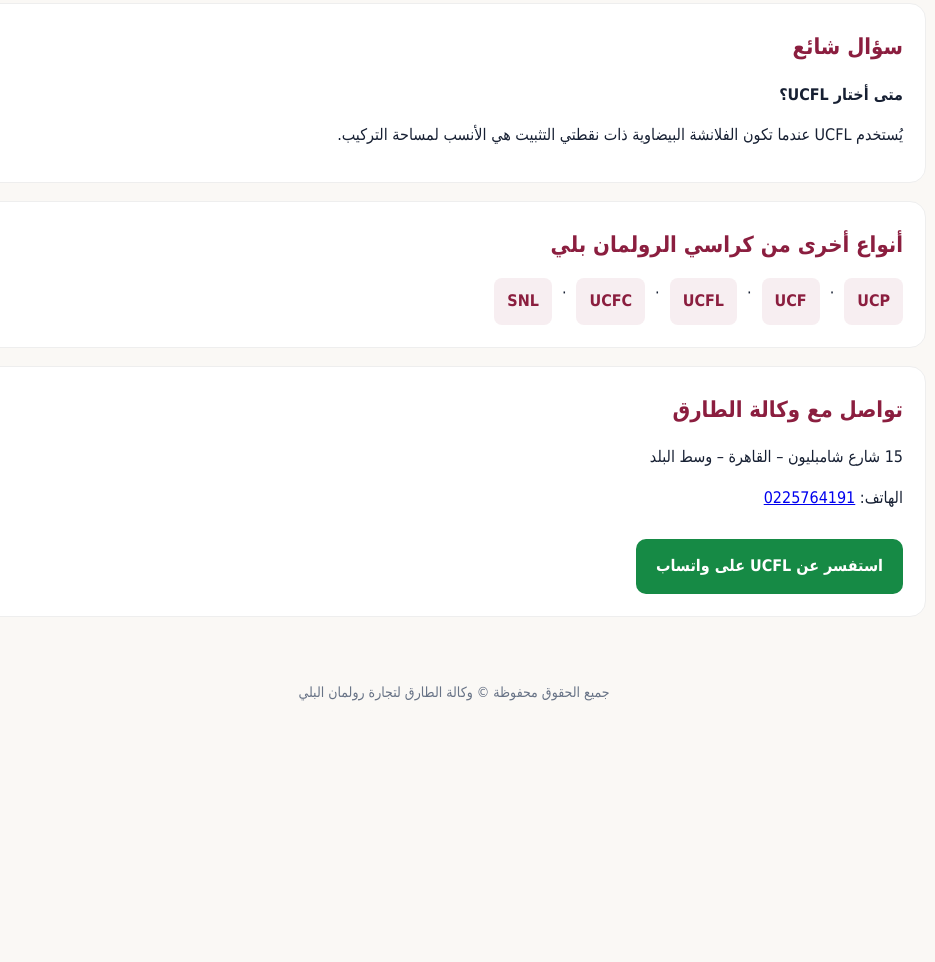
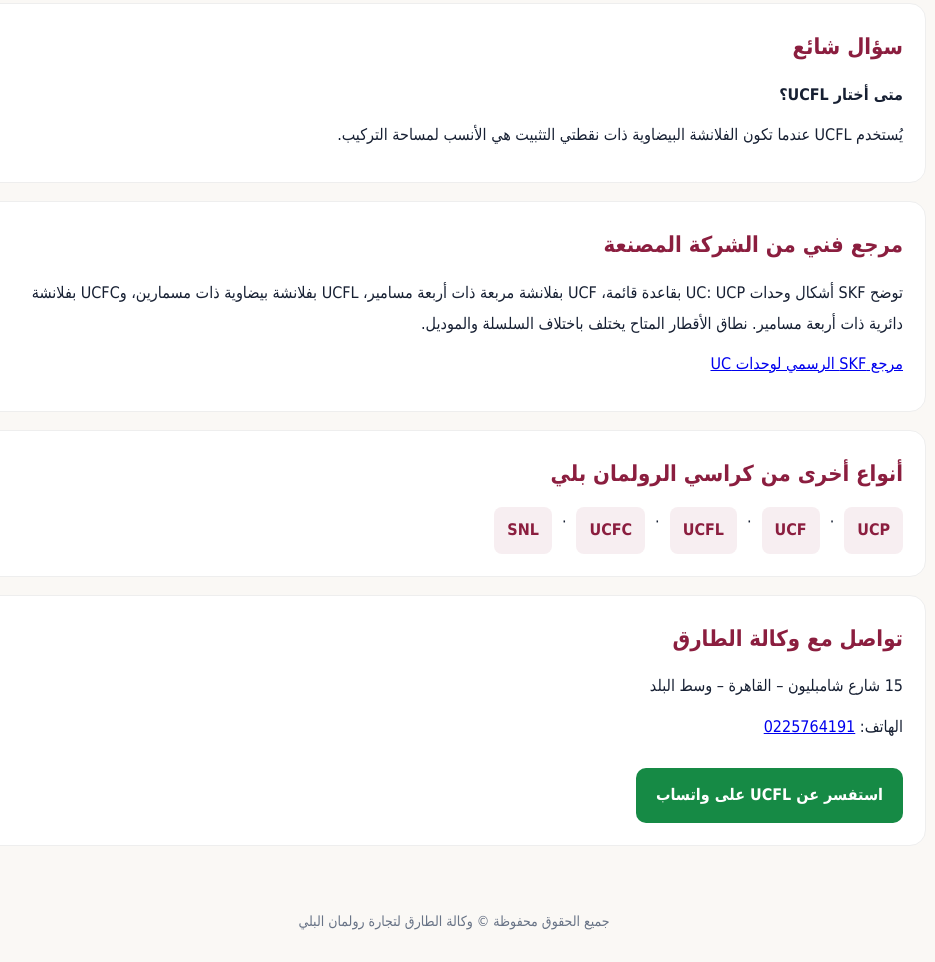
Before and after one commit to ezzosd/altarek-store, a plain HTML site: page bearings/ucfl/index.html in a window 1280 px wide. Shown: the part 840-1802 px from the top of the page, without its empty margins (186-1121 px from the left). Before the commit the page ends 1573 px from the top, so only its background shows below. Drawn offline with Linux system fonts and the light colour scheme.

Commit message:
Add manufacturer reference and refine UCFL technical details

```diff
--- a/bearings/ucfl/index.html
+++ b/bearings/ucfl/index.html
@@ -40,6 +40,7 @@ footer{text-align:center;color:var(--muted);padding:28px 12px;font-size:14px}
 <section><h2>طريقة التثبيت</h2><p>التثبيت من خلال نقطتي الربط في الفلانشة. يجب التأكد من المسافة بين الثقوب وقطر العمود قبل الطلب.</p></section>
 <section><h2>كيف تختار المقاس الصحيح؟</h2><p>قطر العمود، المسافة بين مسماري التثبيت، أبعاد الفلانشة، رقم البلية والإحكام.</p><div class="notice">لا تعتمد على رقم الموديل وحده عند الاستبدال؛ قد تختلف أبعاد جسم الكرسي وملحقاته باختلاف الشركة المصنعة. أرسل صورة القطعة أو رقمها وقطر العمود لمراجعة المطابقة قبل تأكيد الطلب.</div></section>
 <section><h2>سؤال شائع</h2><p><strong>متى أختار UCFL؟</strong></p><p>يُستخدم UCFL عندما تكون الفلانشة البيضاوية ذات نقطتي التثبيت هي الأنسب لمساحة التركيب.</p></section>
+<section><h2>مرجع فني من الشركة المصنعة</h2><p>توضح SKF أشكال وحدات UC: UCP بقاعدة قائمة، UCF بفلانشة مربعة ذات أربعة مسامير، UCFL بفلانشة بيضاوية ذات مسمارين، وUCFC بفلانشة دائرية ذات أربعة مسامير. نطاق الأقطار المتاح يختلف باختلاف السلسلة والموديل.</p><p><a href="https://au.promo.skf.com/acton/media/23423/skf-mounted-ball-bearing-units-and-insert-bearings-uc-range" target="_blank" rel="noopener">مرجع SKF الرسمي لوحدات UC</a></p></section>
 <section><h2>أنواع أخرى من كراسي الرولمان بلي</h2><div class="links"><a href="/bearings/ucp/">UCP</a> · <a href="/bearings/ucf/">UCF</a> · <a href="/bearings/ucfl/">UCFL</a> · <a href="/bearings/ucfc/">UCFC</a> · <a href="/bearings/snl/">SNL</a></div></section>
 <section><h2>تواصل مع وكالة الطارق</h2><p>15 شارع شامبليون – القاهرة – وسط البلد</p><p>الهاتف: <a href="tel:0225764191">0225764191</a></p><a class="cta" href="https://wa.me/201110666981?text=%D9%85%D8%B1%D8%AD%D8%A8%D8%A7%D9%8B%20%D9%88%D9%83%D8%A7%D9%84%D8%A9%20%D8%A7%D9%84%D8%B7%D8%A7%D8%B1%D9%82%D8%8C%20%D8%A3%D8%B1%D9%8A%D8%AF%20%D8%A7%D9%84%D8%A7%D8%B3%D8%AA%D9%81%D8%B3%D8%A7%D8%B1%20%D8%B9%D9%86%20UCFL%D8%8C%20%D8%A8%D8%B1%D8%AC%D8%A7%D8%A1%20%D8%AA%D8%A3%D9%83%D9%8A%D8%AF%20%D8%A7%D9%84%D9%85%D9%82%D8%A7%D8%B3%D8%A7%D8%AA%20%D8%A7%D9%84%D9%85%D8%AA%D8%A7%D8%AD%D8%A9%20%D9%88%D8%A7%D9%84%D8%B3%D8%B9%D8%B1.%20%D9%82%D8%B7%D8%B1%20%D8%A7%D9%84%D8%B9%D9%85%D9%88%D8%AF%3A%20" target="_blank" rel="noopener">استفسر عن UCFL على واتساب</a></section>
 </main>
```
